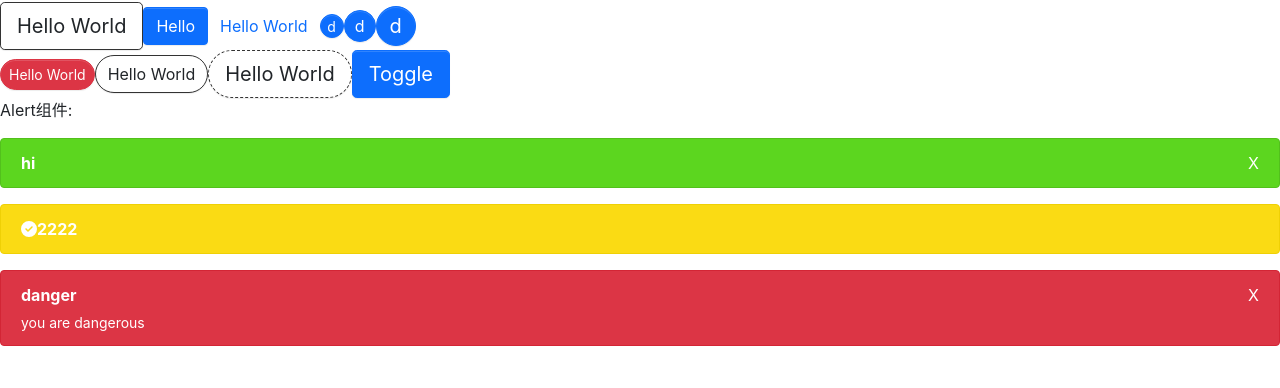
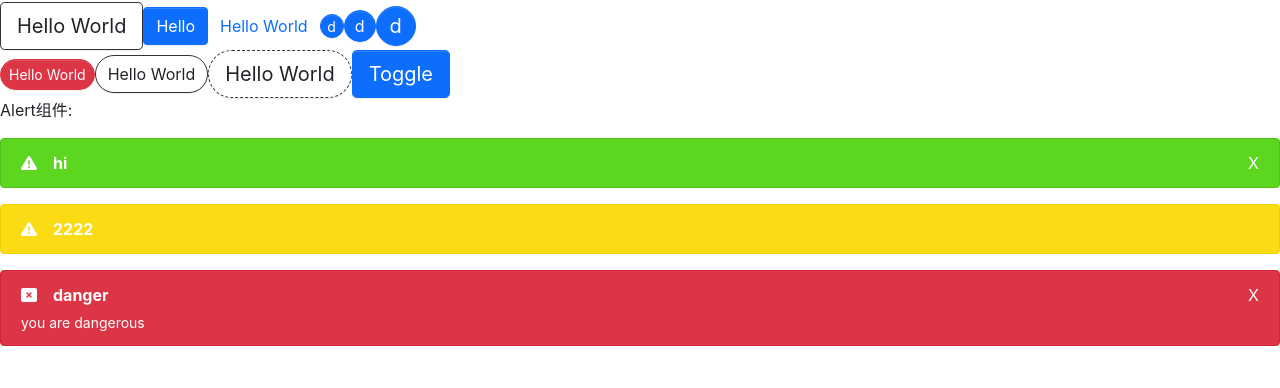
Before and after one commit to Tonyhew/t-ui, a React (Create React App) app: page / in a window 1280 px wide. Shown: the part 403-791 px from the top of the page. Built offline with nearby package versions, Linux system fonts and the light colour scheme.

Commit message:
优化 icon 在 Alert 组件的使用方式，但没有设置 icon 时，根据 type 的类型自动判断使用哪种 icon

```diff
--- a/src/App.tsx
+++ b/src/App.tsx
@@ -138,15 +138,15 @@ const App: React.FC = () => {
             title='hi'
             closable={true}
             onClose={(e: any) => console.log('ddd')}
+            icon={'warning'}
           />
           <Alert
             type='warning'
             title='2222'
             closable={false}
-            icon={'check-circle'}
           />
           <Alert
-            type='danger'
+            type='error'
             title='danger'
             description='you are dangerous'
           />
--- a/src/components/Alert/_style.scss
+++ b/src/components/Alert/_style.scss
@@ -3,6 +3,7 @@ $alert-colors: (
   'success': $success,
   'warning': $warning,
   'danger': $danger,
+  'error': $danger
 );
 .tui-alert {
   position: relative;
@@ -12,6 +13,7 @@ $alert-colors: (
   border-radius: $alert-border-radius;
   .tui-alert-icon {
     margin-right: 1rem;
+    color: #fff;
   }
   .tui-alert-close {
     position: absolute;
--- a/src/components/Alert/alert.tsx
+++ b/src/components/Alert/alert.tsx
@@ -1,10 +1,17 @@
 import React, { useState } from 'react';
 import classNames from 'classnames';
 import Transition from '../Transition/transition';
-import Icon, { ThemeProps } from '../Icon/Icon';
+import Icon from '../Icon/Icon';
 import { IconName } from '@fortawesome/fontawesome-svg-core';
 
-export type AlertType = 'success' | 'default' | 'danger' | 'warning';
+export type AlertType =
+  | 'success'
+  | 'default'
+  | 'danger'
+  | 'warning'
+  | 'info'
+  | 'primary'
+  | 'error';
 
 export interface IAlertProps {
   title: string; // 标题
@@ -14,21 +21,12 @@ export interface IAlertProps {
   closable?: boolean;
   className?: string;
   icon?: IconName;
-  iconType?: ThemeProps;
 }
 
 const Alert: React.FC<IAlertProps> = (props) => {
   const [hide, setHide] = useState(false);
-  const {
-    title,
-    description,
-    type,
-    closable,
-    onClose,
-    className,
-    icon,
-    iconType
-  } = props;
+  const { title, description, type, closable, onClose, className, icon } =
+    props;
 
   const classes = classNames('tui-alert', className, {
     [`tui-alert-${type}`]: type
@@ -45,11 +43,46 @@ const Alert: React.FC<IAlertProps> = (props) => {
     setHide(true);
   };
 
+  const iconTypeRender = (iconType: any, icon: any) => {
+    console.log(icon, iconType)
+    if (!icon) {
+      switch (iconType) {
+        case 'success':
+          return (
+            <Icon
+              className="tui-alert-icon"
+              theme={iconType}
+              icon={'check-circle'}
+            />
+          );
+        case 'warning':
+          return (
+            <Icon
+              className="tui-alert-icon"
+              theme={iconType}
+              icon={'warning'}
+            />
+          );
+        case 'error':
+          return (
+            <Icon
+              className="tui-alert-icon"
+              theme={iconType}
+              icon={'window-close'}
+              style={{ borderRadius: '50%' }}
+            />
+          );
+      }
+    } else {
+      return <Icon className="tui-alert-icon" theme={iconType} icon={icon} />;
+    }
+  };
+
   return (
     <Transition in={!hide} animation="zoom-in-top" timeout={300}>
       <div className={classes} data-testid="tui-alert">
         {/* {icon && <span className='tui-alert-icon'>{icon}</span>} */}
-        {icon && <Icon theme={iconType} icon={icon} />}
+        {icon ? iconTypeRender(type, icon) : iconTypeRender(type, icon)}
         <span className={titleClass}>{title}</span>
         {description && <p className="tui-alert-desc">{description}</p>}
         {closable && (
```
